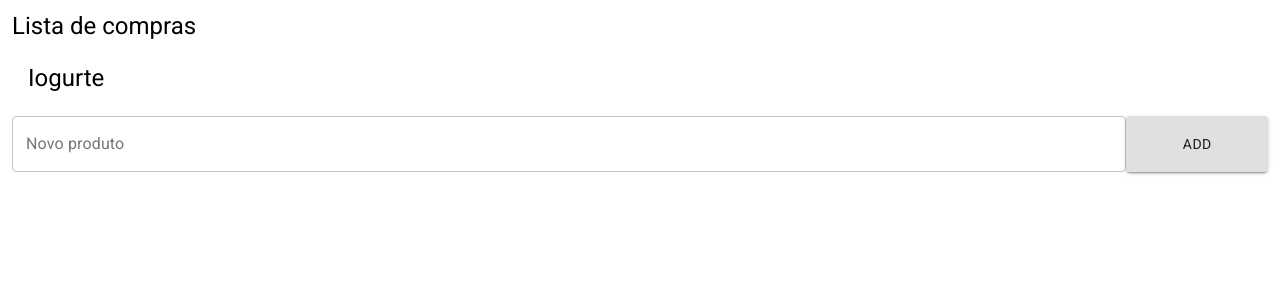
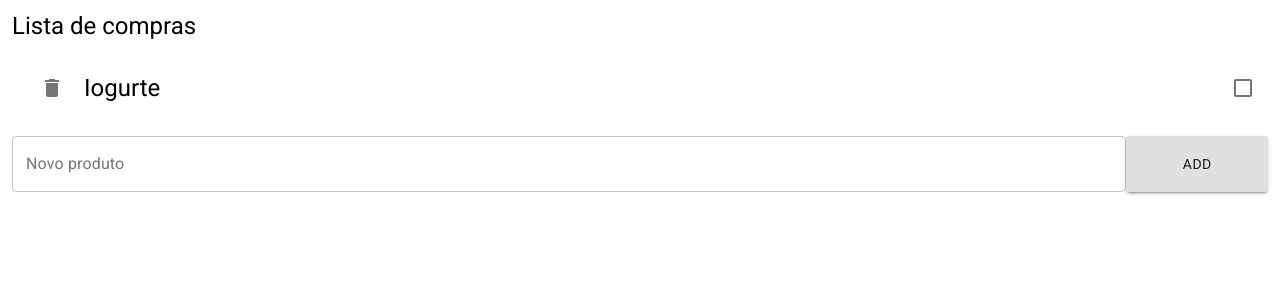
Before and after one commit to atreib/listeiv2, a React (Create React App) app: page / in a window 1280 px wide. Shown: the top 300 px of the page. Built offline with nearby package versions, Linux system fonts and the light colour scheme.

Commit message:
feat: add remove button and checkbox to product

```diff
--- a/src/components/pages/dashboard/Product.tsx
+++ b/src/components/pages/dashboard/Product.tsx
@@ -1,15 +1,38 @@
-import React from 'react';
+import React, { useState } from 'react';
 import { ProductModel } from '../../../models';
 import { AppListItem } from './../../utils/listItem/ListItem';
+
+import DeleteIcon from '@material-ui/icons/Delete';
+
+import ListItemSecondaryAction from '@material-ui/core/ListItemSecondaryAction';
+import Checkbox from '@material-ui/core/Checkbox';
+import { ListItemIcon } from '@material-ui/core';
+import IconButton from '@material-ui/core/IconButton';
 
 interface ComponentProps {
   product: ProductModel;
 }
 
 export const Product = ({ product }: ComponentProps) => {
+  const [checked, setChecked] = useState(false);
+
+  const handleRemove = () => {
+    console.log('teste');
+  };
+
   return (
     <AppListItem paddingTop="8px" paddingBottom="8px" paddingLeft="16px" fontSize="1.5rem">
-      {product.label}
+      <>
+        <ListItemIcon>
+          <IconButton onClick={handleRemove}>
+            <DeleteIcon />
+          </IconButton>
+        </ListItemIcon>
+        {product.label}
+        <ListItemSecondaryAction>
+          <Checkbox edge="end" onChange={() => setChecked(!checked)} checked={checked} />
+        </ListItemSecondaryAction>
+      </>
     </AppListItem>
   );
 };
--- a/src/components/utils/listItem/ListItem.tsx
+++ b/src/components/utils/listItem/ListItem.tsx
@@ -14,6 +14,7 @@ interface ComponentProps {
   marginBottom?: string;
   marginLeft?: string;
   fontSize?: string;
+  onListItemClick?: () => void;
 }
 
 interface StyledProps {
@@ -49,12 +50,14 @@ const StyledListItem = styled(ListItem)<StyledProps>`
  * * marginBottom?: (string) List item margin-bottom (use "px")
  * * marginLeft?: (string) List item margin-left (use "px")
  * * fontSize?: (string) List item font-size (use "rem")
+ * * onListItemClick?: (() => void) On list item click handler
  * }
  *
  */
 export const AppListItem = ({
   children,
   fontSize,
+  onListItemClick,
   paddingTop = '0px',
   paddingRight = '0px',
   paddingBottom = '0px',
@@ -77,6 +80,7 @@ export const AppListItem = ({
         marginLeft={marginLeft}
         fontSize={fontSize}
         button
+        onClick={onListItemClick}
       >
         {children}
       </StyledListItem>
```
